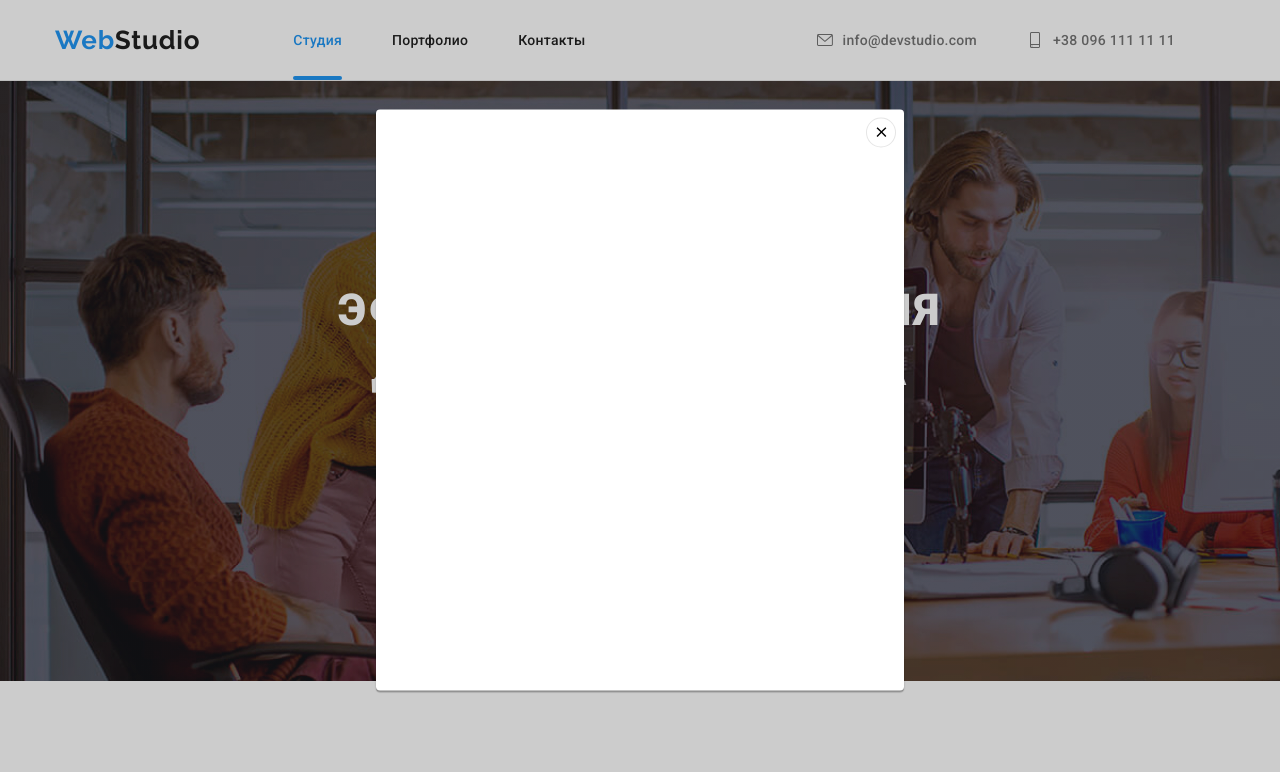
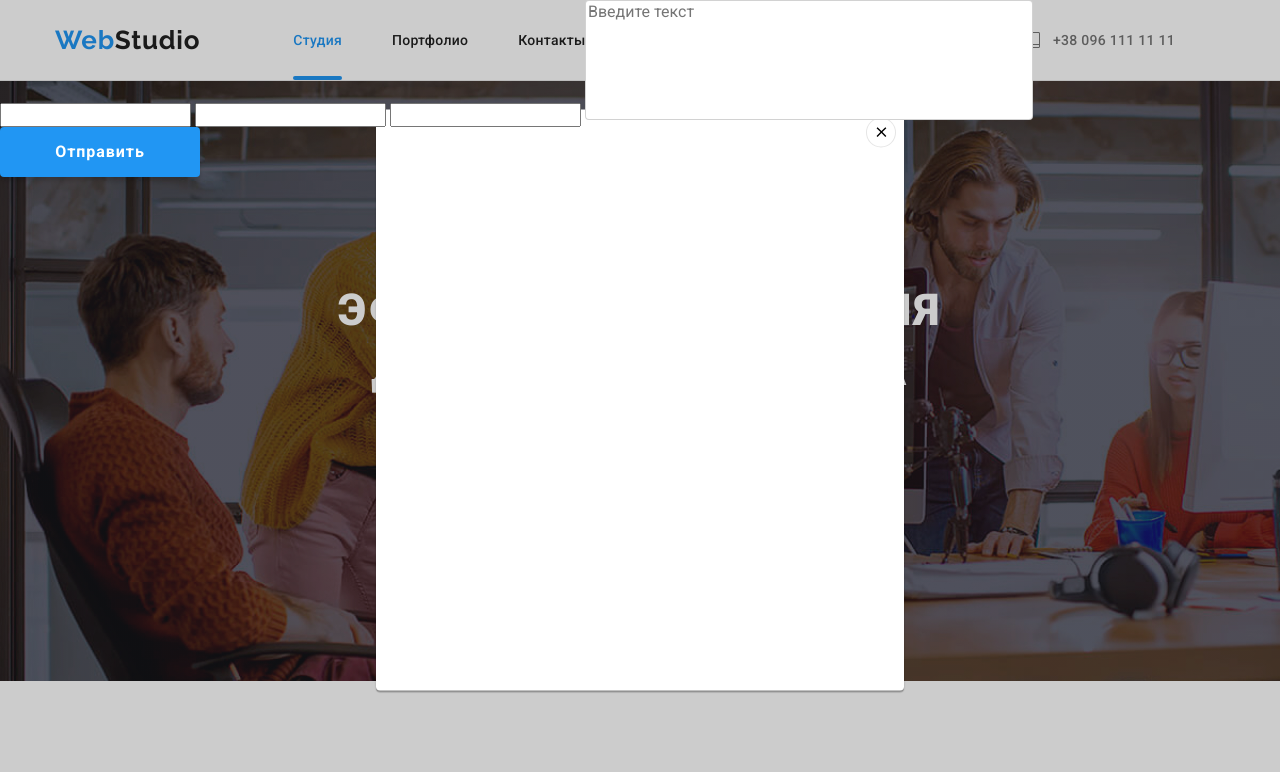
Before and after one commit to katerynakalenyk/goit-markup-hw-06, a plain HTML site: page index.html in a window 1280 px wide. Both pictures are taken after a click on the button "Заказать услугу". Shown: the top 772 px of the page. Drawn offline with nearby package versions, Linux system fonts and the light colour scheme.

Commit message:
модалка

```diff
--- a/css/styles.css
+++ b/css/styles.css
@@ -583,7 +583,7 @@ box-sizing: border-box;
 filter: drop-shadow(0px 4px 4px rgba(0, 0, 0, 0.15));
 border-radius: 4px;
 padding: 16px 15px;
-background-color: var(--bg-color);
+background-color: transparent;
 }
 
 .mail:not(:last-child){
@@ -591,7 +591,7 @@ margin-right: 12px;
 }
 
 .submit-btn{
-  display: inline-flex;
+display: inline-flex;
 justify-content: center;
 align-items: center;
 
@@ -783,6 +783,47 @@ background-color: #FFFFFF;
 border: 1px solid rgba(0, 0, 0, 0.1);
 cursor: pointer;}
 
+.contact-form-wrapper{
+  position: relative;
+}
+
+.contact-form{
+  position: absolute;
+}
+.contact-form-message{
+resize: none;
+width: 448px;
+height: 120px;
+border: 1px solid rgba(33, 33, 33, 0.2);
+box-sizing: border-box;
+border-radius: 4px;
+}
+
+.contact-form-btn{
+display: inline-flex;
+justify-content: center;
+align-items: center;
+
+min-width: 200px;
+height: 50px;
+border: none;
+background: var(--hover-color);
+font-weight: 700;
+font-size: 16px;
+line-height: 1.875;
+align-items: center;
+text-align: center;
+letter-spacing: 0.06em;
+color: #ffffff;
+box-shadow: 0px 4px 4px rgba(0, 0, 0, 0.15);
+border-radius: 4px;
+cursor: pointer;
+
+transition-property: background-color;
+transition-duration: 250ms;
+transition-timing-function: cubic-bezier(0.4, 0, 0.2, 1);
+}
+
 
 .is-hidden{
   opacity: 0;
--- a/index.html
+++ b/index.html
@@ -383,7 +383,6 @@
                         </svg>
                     </button>
                 </form>
-
             </div>
         </div>
 </footer>
@@ -395,6 +394,16 @@
                 </svg>
             </button>
         </div>
+        <div class="contact-form-wrapper">
+        <form action="#" class="contact-form"></form>
+            <input name="user-name" type="text" class="contact-form-input" >
+            <input name="user-phone" type="tel" class="contact-form-input" >
+            <input name="user-email" type="email" class="contact-form-input" >
+            <textarea name="" id="" class="contact-form-message" placeholder="Введите текст"></textarea>
+            <div class="contact-form-btn-wrapper">
+                <button type="submit" class="contact-form-btn">Отправить</button>
+            </div>
+        </div>
     </div>
     <script src="./js/modal.js"></script>
 </body>
```
